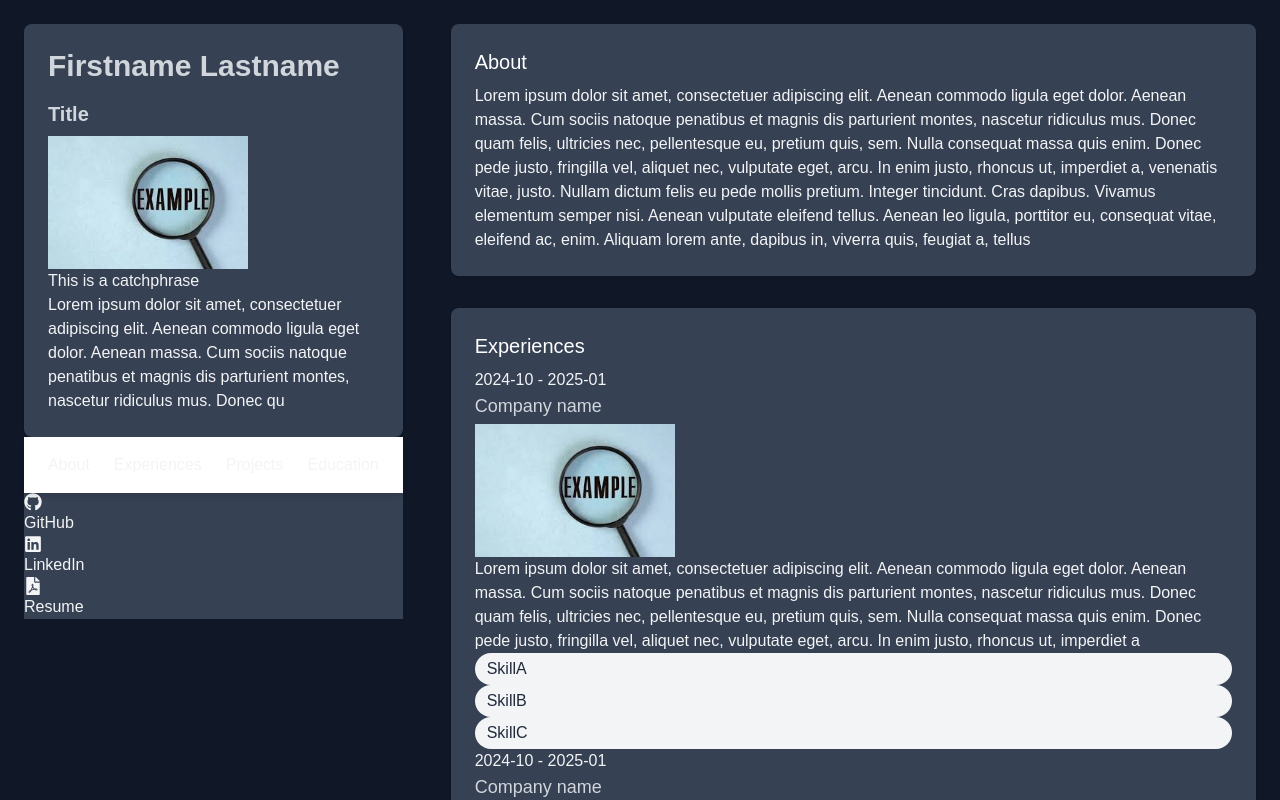
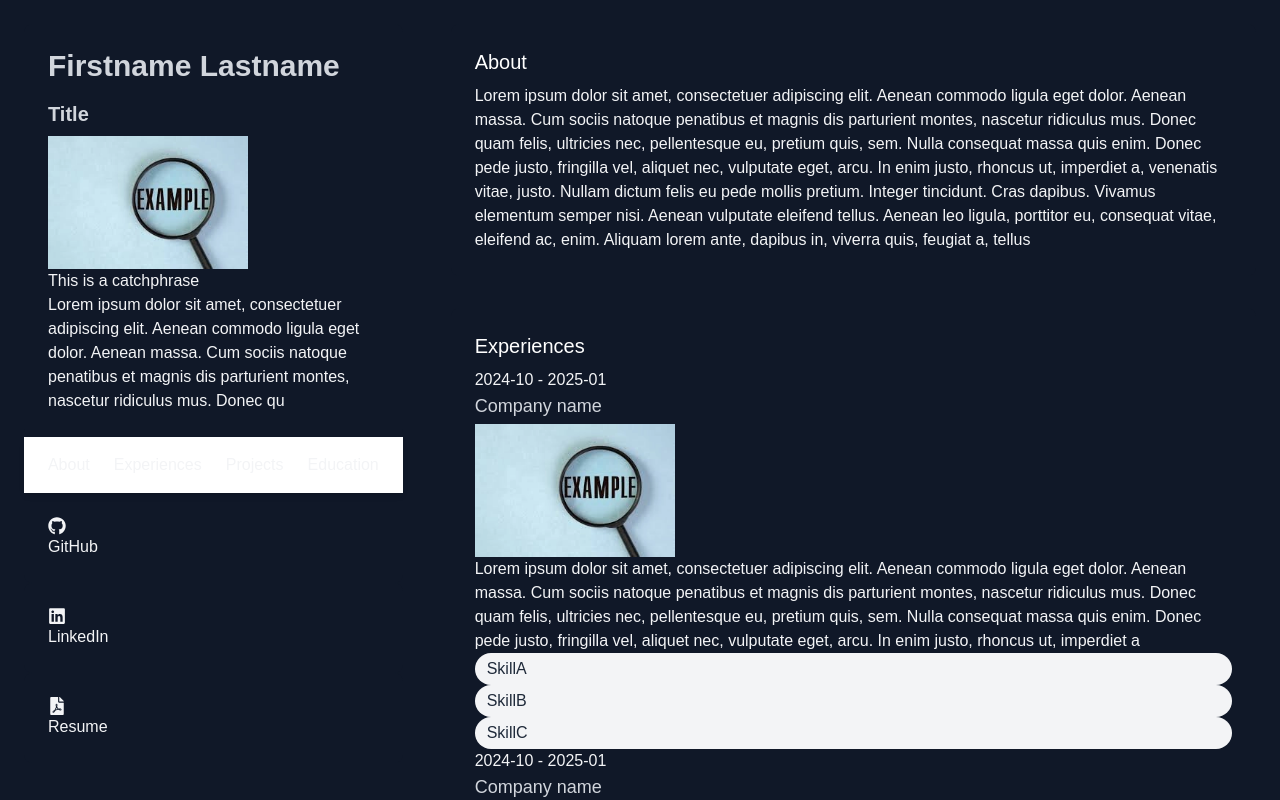
Before and after one commit to flo-ct/portfolio, a Next.js app: page / in a window 1280 px wide. Shown: the top 800 px of the page. Built offline with nearby package versions, Linux system fonts and the light colour scheme.

Commit message:
style(components/): Adding a hover style on cards

```diff
--- a/src/components/cardAbout.tsx
+++ b/src/components/cardAbout.tsx
@@ -1,6 +1,6 @@
 export function FAbout() {
     return (
-        <section id="about" className="about-section bg-gray-700 shadow-sm rounded-lg p-6" >
+        <section id="about" className="about-section bg-gray-900 hover:bg-gray-800/50 transition-colors duration-200 p-6 rounded-lg" >
             <h2 className="text-white text-xl mb-2">About</h2>
             <p className="text-gray-100">Lorem ipsum dolor sit amet, consectetuer adipiscing elit. Aenean commodo ligula eget dolor. Aenean massa. Cum sociis natoque penatibus et magnis dis parturient montes, nascetur ridiculus mus. Donec quam felis, ultricies nec, pellentesque eu, pretium quis, sem. Nulla consequat massa quis enim. Donec pede justo, fringilla vel, aliquet nec, vulputate eget, arcu. In enim justo, rhoncus ut, imperdiet a, venenatis vitae, justo. Nullam dictum felis eu pede mollis pretium. Integer tincidunt. Cras dapibus. Vivamus elementum semper nisi. Aenean vulputate eleifend tellus. Aenean leo ligula, porttitor eu, consequat vitae, eleifend ac, enim. Aliquam lorem ante, dapibus in, viverra quis, feugiat a, tellus</p>
         </section>
--- a/src/components/cardEducation.tsx
+++ b/src/components/cardEducation.tsx
@@ -4,7 +4,7 @@ import Image from "next/image";
 
 export function FEducation() {
     return (
-        <section id="education" className="bg-gray-700 shadow-sm rounded-lg p-6">
+        <section id="education" className="bg-gray-900 hover:bg-gray-800/50 transition-colors duration-200 p-6 rounded-lg">
             <h2 className="text-gray-300 text-white text-xl mb-2">Education</h2>
             <section className="SchoolA">
                 <p className="text-gray-100">
--- a/src/components/cardExperience.tsx
+++ b/src/components/cardExperience.tsx
@@ -4,7 +4,7 @@ import Image from "next/image";
 
 export function FExperiences() {
     return (
-        <section id="experiences" className="bg-gray-700 shadow-sm rounded-lg p-6">
+        <section id="experiences" className="bg-gray-900 hover:bg-gray-800/50 transition-colors duration-200 p-6 rounded-lg">
             <h2 className="text-gray-300 text-white text-xl mb-2">Experiences</h2>
             <article className="ExperienceA">
                 <p className="text-gray-100">
--- a/src/components/cardFooter.tsx
+++ b/src/components/cardFooter.tsx
@@ -1,6 +1,6 @@
 export function FFooter() {
     return (
-        <footer id="footer" className="shadow-sm rounded-lg p-6">
+        <footer id="footer" className="bg-gray-900 hover:bg-gray-800/50 transition-colors duration-200 p-6 rounded-lg">
             <p className="text-gray-100">Lorem ipsum dolor sit amet, consectetuer adipiscing elit. Aenean commodo ligula eget dolor. Aenean massa. Cum sociis natoque penatibus et magnis dis parturient montes, nascetur ridiculus mus. Donec qu</p>
         </footer>
     );
--- a/src/components/cardHeader.tsx
+++ b/src/components/cardHeader.tsx
@@ -2,7 +2,7 @@ import Image from "next/image";
 
 export default function FHeader() {
     return (
-        <header id="header" className="bg-gray-700 shadow-sm rounded-lg p-6">
+        <header id="header" className="bg-gray-900 hover:bg-gray-800/50 transition-colors duration-200 p-6 rounded-lg">
             <h1 className="text-gray-300 text-3xl font-bold mb-4">Firstname Lastname</h1>
             <h2 className="text-gray-300 text-xl font-semibold mb-2">Title</h2>
             <Image
--- a/src/components/cardProjects.tsx
+++ b/src/components/cardProjects.tsx
@@ -4,7 +4,7 @@ import Image from "next/image";
 
 export function FProjects() {
     return (
-        <section id="Projects" className="bg-gray-700 shadow-sm rounded-lg p-6">
+        <section id="Projects" className="bg-gray-900 hover:bg-gray-800/50 transition-colors duration-200 p-6 rounded-lg">
             <h2 className="text-gray-300 text-white text-xl mb-2">Projects</h2>
             <section className="ProjectA">
                 <h3 className="text-gray-300 text-lg font-medium mb-1 text-gray-300">Project name</h3>
--- a/src/components/cardSocialNetworks.tsx
+++ b/src/components/cardSocialNetworks.tsx
@@ -2,8 +2,8 @@ import { FaFilePdf, FaGithub, FaLinkedin } from "react-icons/fa";
 
 export function FSocialNetworks() {
     return (
-        <div className="social_networks bg-gray-700">
-            <div className="github">
+        <div>
+            <div className="github bg-gray-900 hover:bg-gray-800/50 transition-colors duration-200 p-6 rounded-lg">
                 <a href="https://github.com/flo-ct"
                     target="_blank"
                     rel="noopener noreferrer"
@@ -11,7 +11,7 @@ export function FSocialNetworks() {
                     <FaGithub size={18} /> GitHub
                 </a>
             </div>
-            <div className="linkedin">
+            <div className="linkedin bg-gray-900 hover:bg-gray-800/50 transition-colors duration-200 p-6 rounded-lg">
                 <a
                     href="https://www.linkedin.com/in/florian-chouquet/"
                     target="_blank"
@@ -20,7 +20,7 @@ export function FSocialNetworks() {
                     <FaLinkedin size={18} /> LinkedIn
                 </a>
             </div>
-            <div className="resume">
+            <div className="resume bg-gray-900 hover:bg-gray-800/50 transition-colors duration-200 p-6 rounded-lg">
                 <a
                 href="/Florian_Chouquet_Resume_FullStack_or_BackEnd_Developer_Apprenticeship.pdf"
                 download
```
